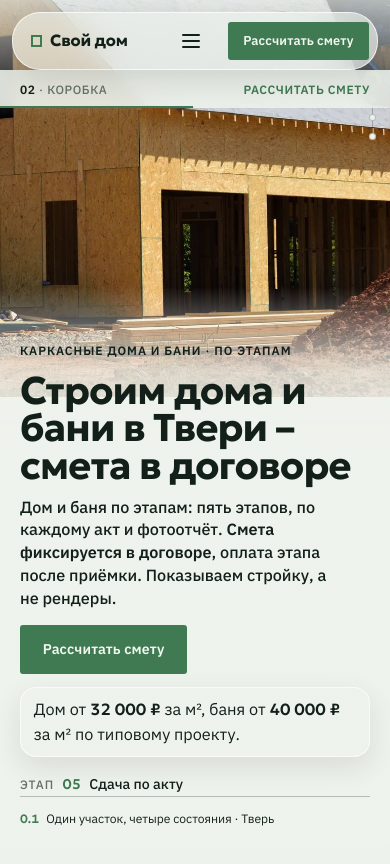
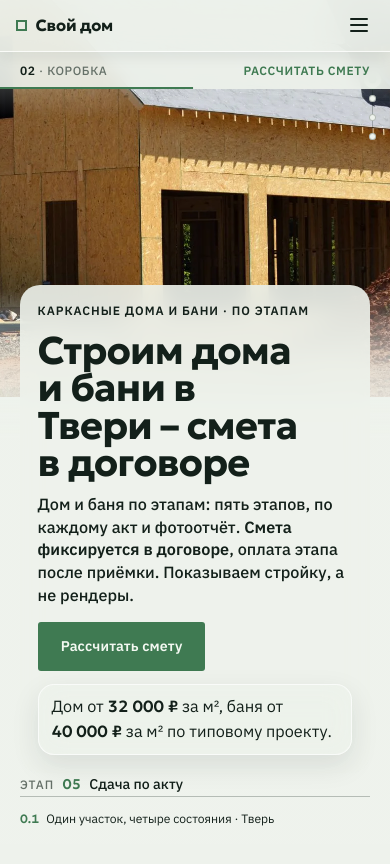
Before and after one commit to Iren167/stroiteli-svoy-dom, a plain HTML site: page index.html in a window 390 px wide. Shown: the top 864 px of the page. Drawn offline with Linux system fonts and the light colour scheme.

Commit message:
Телефон: тонкое меню, текст первого экрана на плотной подложке

```diff
--- a/index.html
+++ b/index.html
@@ -493,6 +493,19 @@
     .colophon .lines li p { grid-column: 1; }
   }
   @media (min-width: 861px) and (max-width: 1100px) { .colophon .lines { grid-template-columns: 1fr 1fr; } }
+
+  /* ---- телефон: тонкое меню одной строкой, текст первого экрана на плотной подложке ---- */
+  @media (max-width: 860px) {
+    .topnav { top: 0; left: 0; transform: none; width: 100%; border-radius: 0; border-width: 0 0 1px 0; padding: .3rem .6rem .3rem 1rem; flex-wrap: nowrap; min-height: 3.2rem; background: color-mix(in oklab, var(--v-canvas) 90%, transparent); box-shadow: 0 4px 14px rgb(var(--v-shadow-color) / .08); }
+    .topnav .topnav__cta { display: none; }
+    .topnav__burger { margin-left: auto; }
+    .topnav__links { position: absolute; top: 100%; left: 0; right: 0; width: auto; margin: 0; padding: .2rem var(--v-gutter) .8rem; background: var(--v-canvas); border-bottom: 1px solid var(--v-hair); box-shadow: 0 14px 24px -12px rgb(var(--v-shadow-color) / .25); }
+    .topnav__bar { left: 0; right: 0; }
+    .folio-m { top: 3.2rem; }
+    .cover .title { padding-top: 4.3rem; }
+    .title__body { background: rgb(238 242 236 / .9); -webkit-backdrop-filter: blur(10px); backdrop-filter: blur(10px); padding: 1rem 1.1rem 1.15rem; border-radius: 20px; }
+  }
+  @media (max-width: 600px) { .cover .title { padding-top: 4.1rem; } }
   /* ---- микро-взаимодействия кнопок ---- */
   .v-btn { position: relative; overflow: hidden; transition: transform .25s var(--v-ease-out), box-shadow .25s var(--v-ease-out), background-color .25s; }
   .v-btn::after { content: ""; position: absolute; top: 0; left: -70%; width: 45%; height: 100%; background: linear-gradient(100deg, transparent, rgb(255 255 255 / .45), transparent); transform: skewX(-20deg); transition: left .6s var(--v-ease-out); pointer-events: none; }
```
